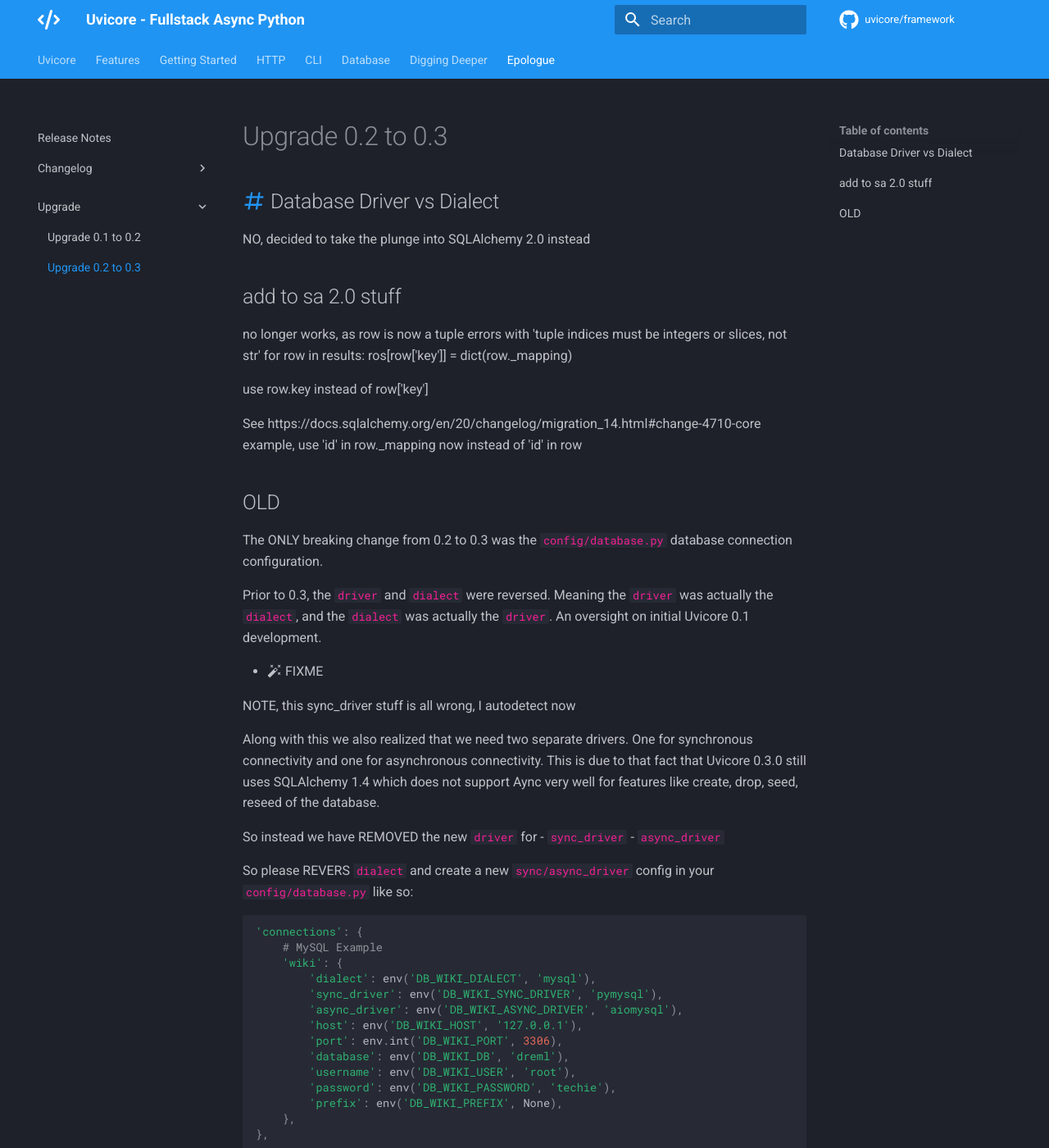
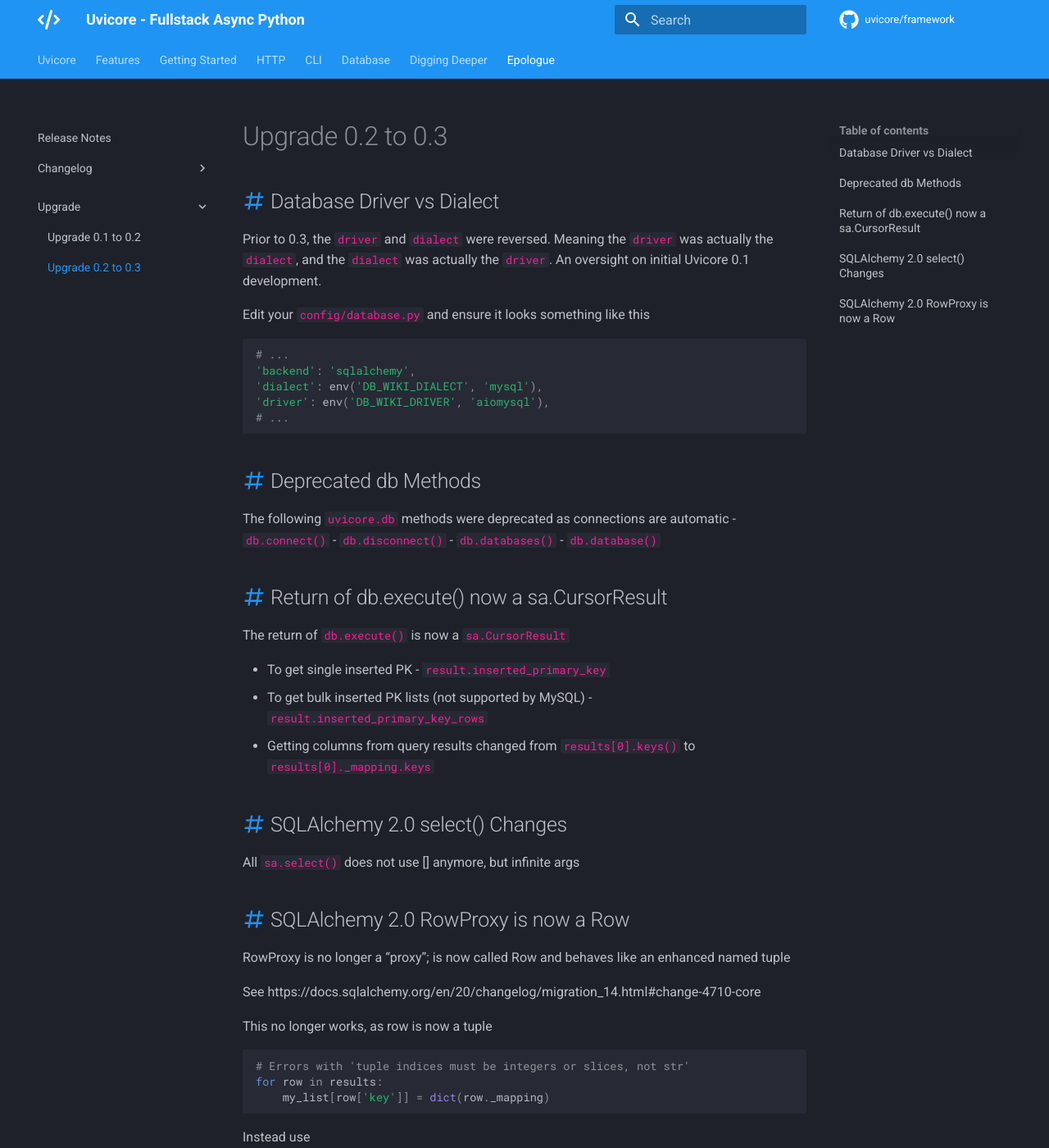
Before and after one commit to uvicore/docs, an MkDocs documentation site: the page built from docs/epologue/upgrade/from-0.2-to-0.3.md, in a window 1280 px wide and 1400 px high. Shown: the whole window at 82% size. Built offline with MkDocs 1.6.1 and Material for MkDocs 9.7.7, drawn with Linux system fonts in a browser that asks for light colours; comment, search, counter and statistics services are not loaded; some of the changed text lies outside the part shown.

Commit message:
Edits to 0.2 to 0.3 upgrades

````diff
--- a/docs/epologue/upgrade/from-0.2-to-0.3.md
+++ b/docs/epologue/upgrade/from-0.2-to-0.3.md
@@ -2,61 +2,57 @@
 
 ## :material-pound: Database Driver vs Dialect
 
-NO, decided to take the plunge into SQLAlchemy 2.0 instead
+Prior to 0.3, the `driver` and `dialect` were reversed. Meaning the `driver` was actually the `dialect`, and the `dialect` was actually the `driver`.  An oversight on initial Uvicore 0.1 development.
+
+Edit your `config/database.py` and ensure it looks something like this
+
+```python
+# ...
+'backend': 'sqlalchemy',
+'dialect': env('DB_WIKI_DIALECT', 'mysql'),
+'driver': env('DB_WIKI_DRIVER', 'aiomysql'),
+# ...
+```
+
+## :material-pound: Deprecated db Methods
+
+The following `uvicore.db` methods were deprecated as connections are automatic
+- `db.connect()`
+- `db.disconnect()`
+- `db.databases()`
+- `db.database()`
+
+
+## :material-pound: Return of db.execute() now a sa.CursorResult
+
+The return of `db.execute()` is now a `sa.CursorResult`
+
+- To get single inserted PK - `result.inserted_primary_key`
+- To get bulk inserted PK lists (not supported by MySQL) - `result.inserted_primary_key_rows`
+- Getting columns from query results changed from `results[0].keys()` to `results[0]._mapping.keys`
+
+
+## :material-pound: SQLAlchemy 2.0 select() Changes
+
+All `sa.select()` does not use [] anymore, but infinite args
 
 
 
-## add to sa 2.0 stuff
+## :material-pound: SQLAlchemy 2.0 RowProxy is now a Row
 
-no longer works, as row is now a tuple
-errors with 'tuple indices must be integers or slices, not str'
-        for row in results:
-            ros[row['key']] = dict(row._mapping)
-
-use row.key instead of row['key']
-
+RowProxy is no longer a “proxy”; is now called Row and behaves like an enhanced named tuple
 
 See https://docs.sqlalchemy.org/en/20/changelog/migration_14.html#change-4710-core
-example, use 'id' in row._mapping now instead of 'id' in row
 
-
-
-
-## OLD
-
-
-The ONLY breaking change from 0.2 to 0.3 was the `config/database.py` database connection configuration.
-
-Prior to 0.3, the `driver` and `dialect` were reversed. Meaning the `driver` was actually the `dialect`, and the `dialect` was actually the `driver`.  An oversight on initial Uvicore 0.1 development.
-
-* :material-auto-fix: FIXME
-
-NOTE, this sync_driver stuff is all wrong, I autodetect now
-
-
-Along with this we also realized that we need two separate drivers.  One for synchronous connectivity and one for asynchronous connectivity.  This is due to that fact that Uvicore 0.3.0 still uses SQLAlchemy 1.4 which does not support Aync very well for features like create, drop, seed, reseed of the database.
-
-So instead we have REMOVED the new `driver` for
-- `sync_driver`
-- `async_driver`
-
-So please REVERS `dialect` and create a new `sync/async_driver` config in your `config/database.py` like so:
-
+This no longer works, as row is now a tuple
 ```python
-'connections': {
-    # MySQL Example
-    'wiki': {
-        'dialect': env('DB_WIKI_DIALECT', 'mysql'),
-        'sync_driver': env('DB_WIKI_SYNC_DRIVER', 'pymysql'),
-        'async_driver': env('DB_WIKI_ASYNC_DRIVER', 'aiomysql'),
-        'host': env('DB_WIKI_HOST', '127.0.0.1'),
-        'port': env.int('DB_WIKI_PORT', 3306),
-        'database': env('DB_WIKI_DB', 'dreml'),
-        'username': env('DB_WIKI_USER', 'root'),
-        'password': env('DB_WIKI_PASSWORD', 'techie'),
-        'prefix': env('DB_WIKI_PREFIX', None),
-    },
-},
+# Errors with 'tuple indices must be integers or slices, not str'
+for row in results:
+    my_list[row['key']] = dict(row._mapping)
 ```
 
-Now all create, drop, reseed operations use the synchronous `pymysql`.  And all actual database queries running through `encode/databases` use the asynchronous `aiomysql`
+Instead use
+```python
+for row in results:
+    my_list[row.key] = dict(row._mapping)
+```
````
